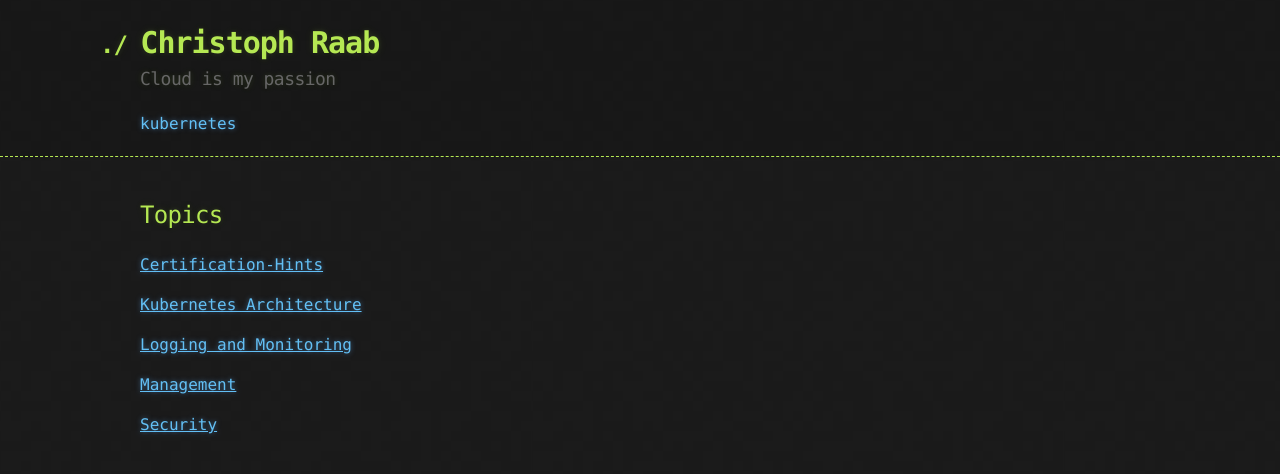
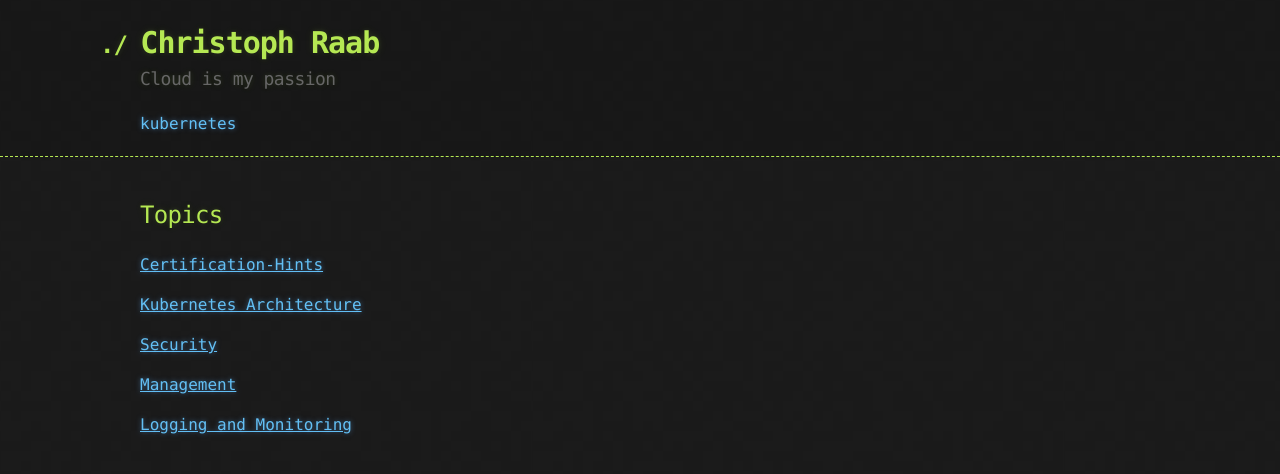
Before and after one commit to Christoph-Raab/christoph-raab.github.io, a Jekyll site: the page built from kubernetes/overview.md, in a window 1280 px wide. Shown: the top 474 px of the page. Built offline with Jekyll 4.4.1, drawn with Linux system fonts in a browser that asks for light colours.

Commit message:
Changed order of topics

```diff
--- a/kubernetes/overview.md
+++ b/kubernetes/overview.md
@@ -8,8 +8,8 @@ layout: default
 
 [Kubernetes Architecture](/kubernetes/kubernetes-architecture.html)
 
-[Logging and Monitoring](/kubernetes/kubernetes-logging-monitoring.html)
+[Security](/kubernetes/kubernetes-security.html)
 
 [Management](/kubernetes/kubernetes-management.html)
 
-[Security](/kubernetes/kubernetes-security.html)
+[Logging and Monitoring](/kubernetes/kubernetes-logging-monitoring.html)
```
